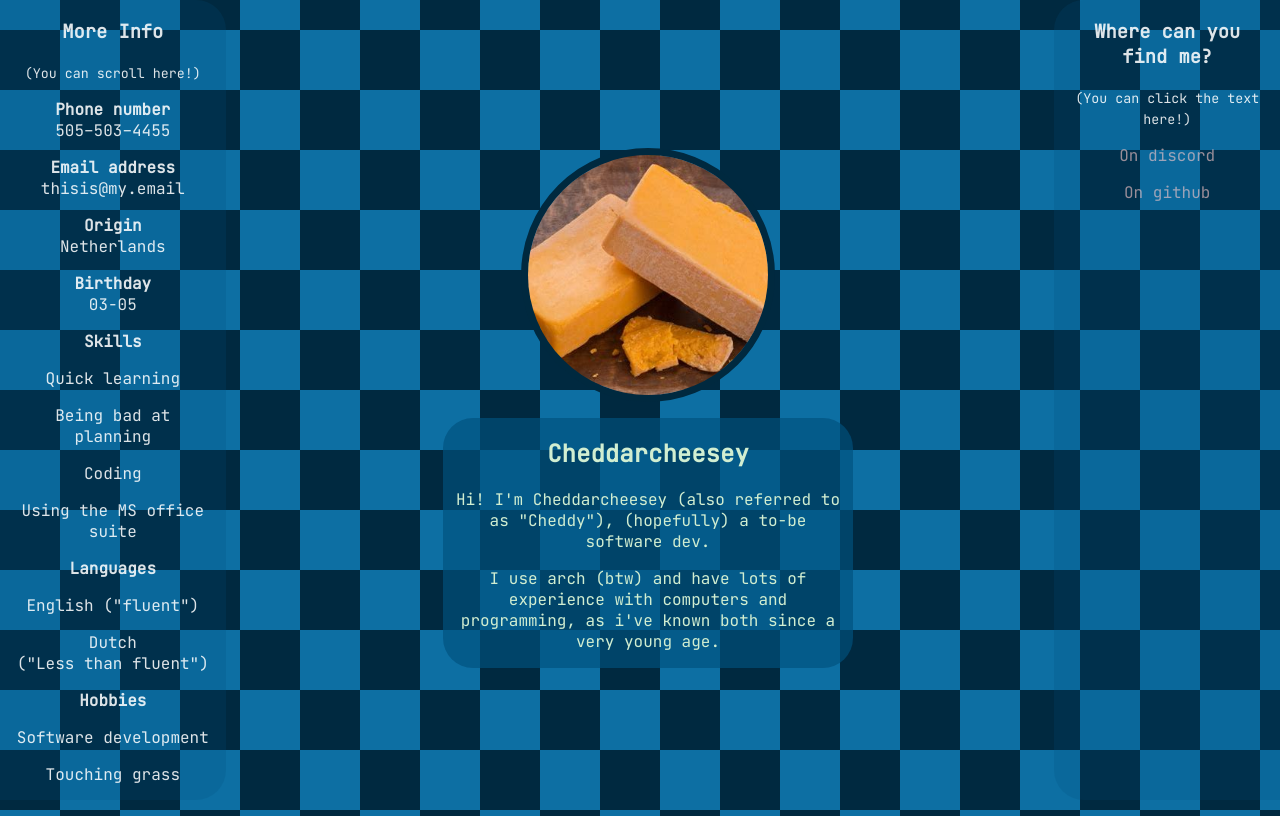
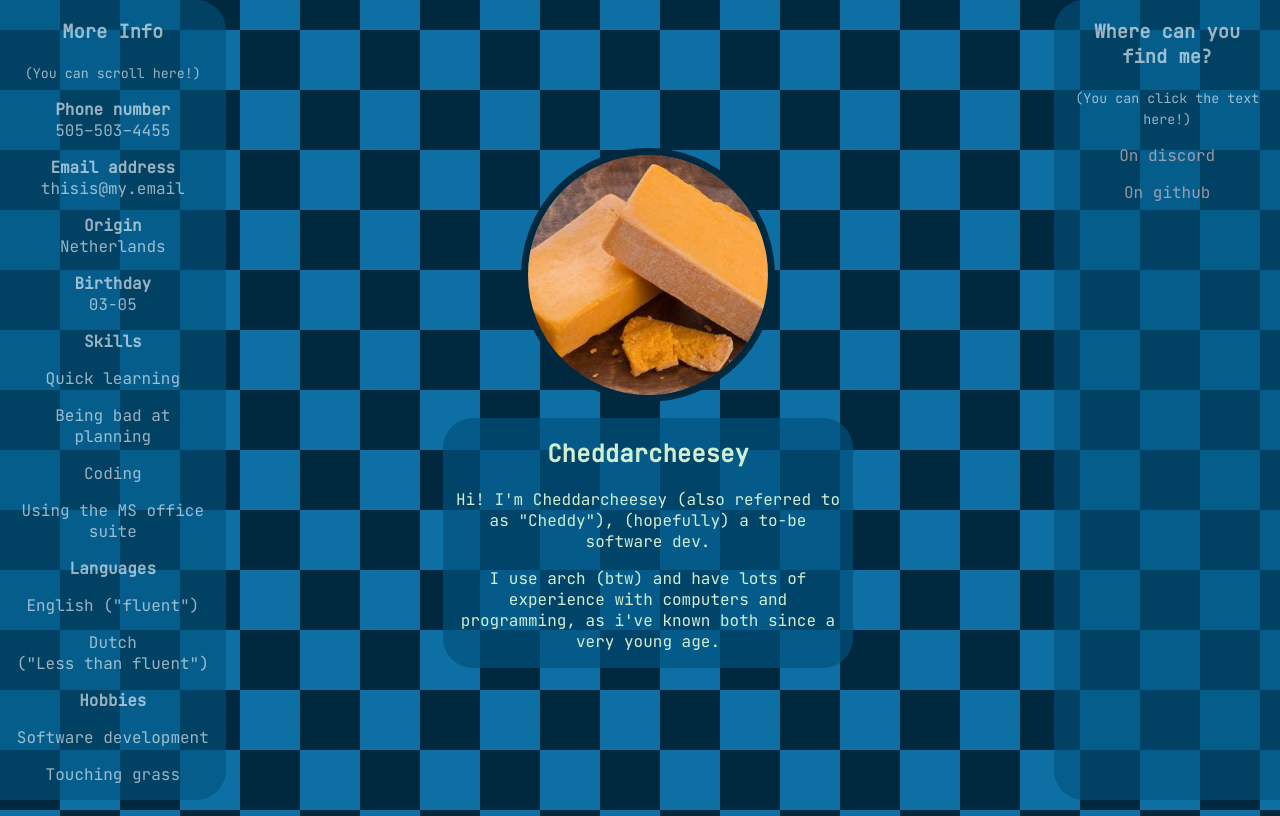
Before and after one commit to joeyjpg/projectportfolio, a plain HTML site: page index.html in a window 1280 px wide. Drawn offline with Linux system fonts and the light colour scheme.

Commit message:
Update index.html

```diff
--- a/index.html
+++ b/index.html
@@ -65,9 +65,9 @@
             top: 0;
             width: min(25vw, 25vh);
             height: 100%;
-            background-color: #00527e33;
+            background-color: #00527e99;
             text-align: center;
-            color: #ffffffdd;
+            color: #ffffff99;
             overflow-y: scroll;
             padding-left: 1vw;
             padding-right: 1vw;
@@ -80,9 +80,9 @@
             top: 0;
             width: min(25vw, 25vh);
             height: 100%;
-            background-color: #00527e33;
+            background-color: #00527e99;
             text-align: center;
-            color: #ffffffdd;
+            color: #ffffff99;
             overflow-y: scroll;
             padding-left: 1vw;
             padding-right: 1vw;
```
